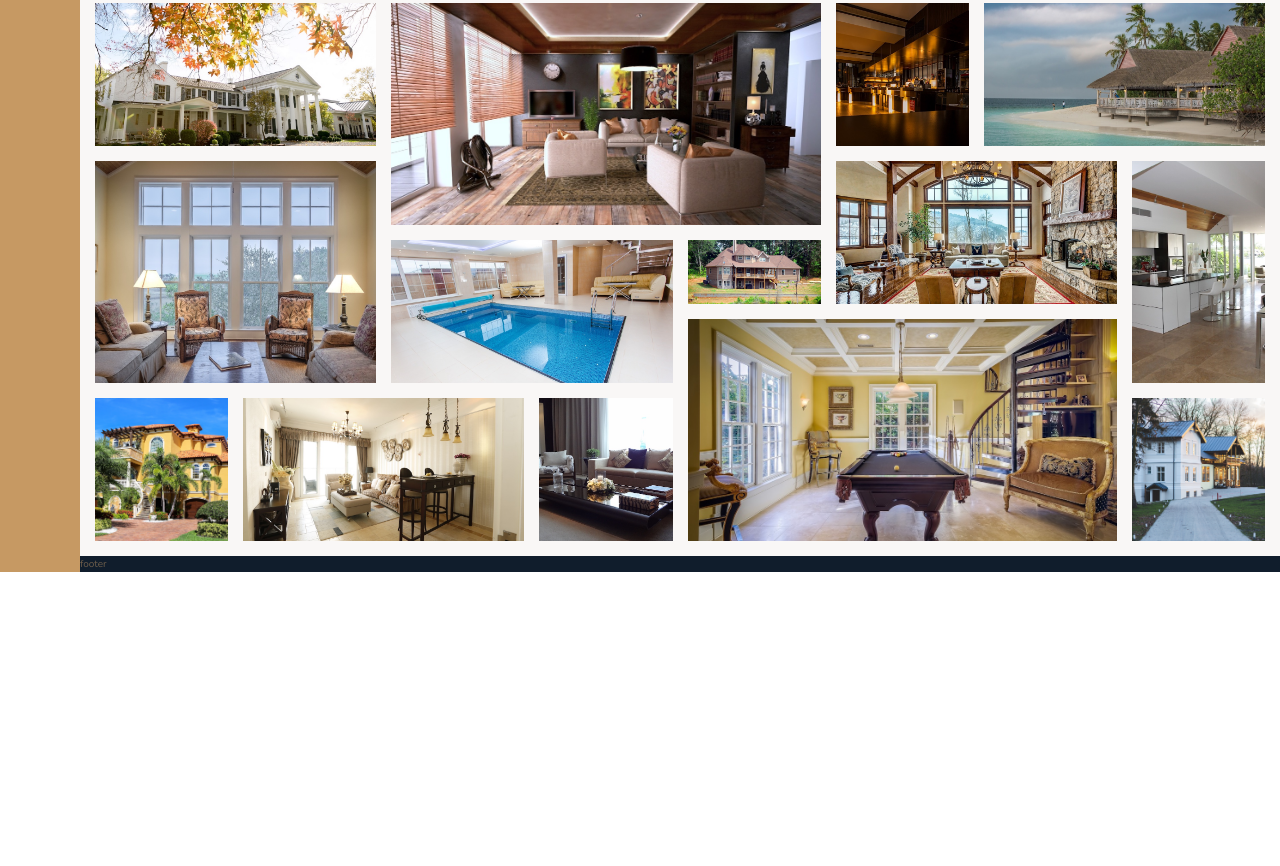
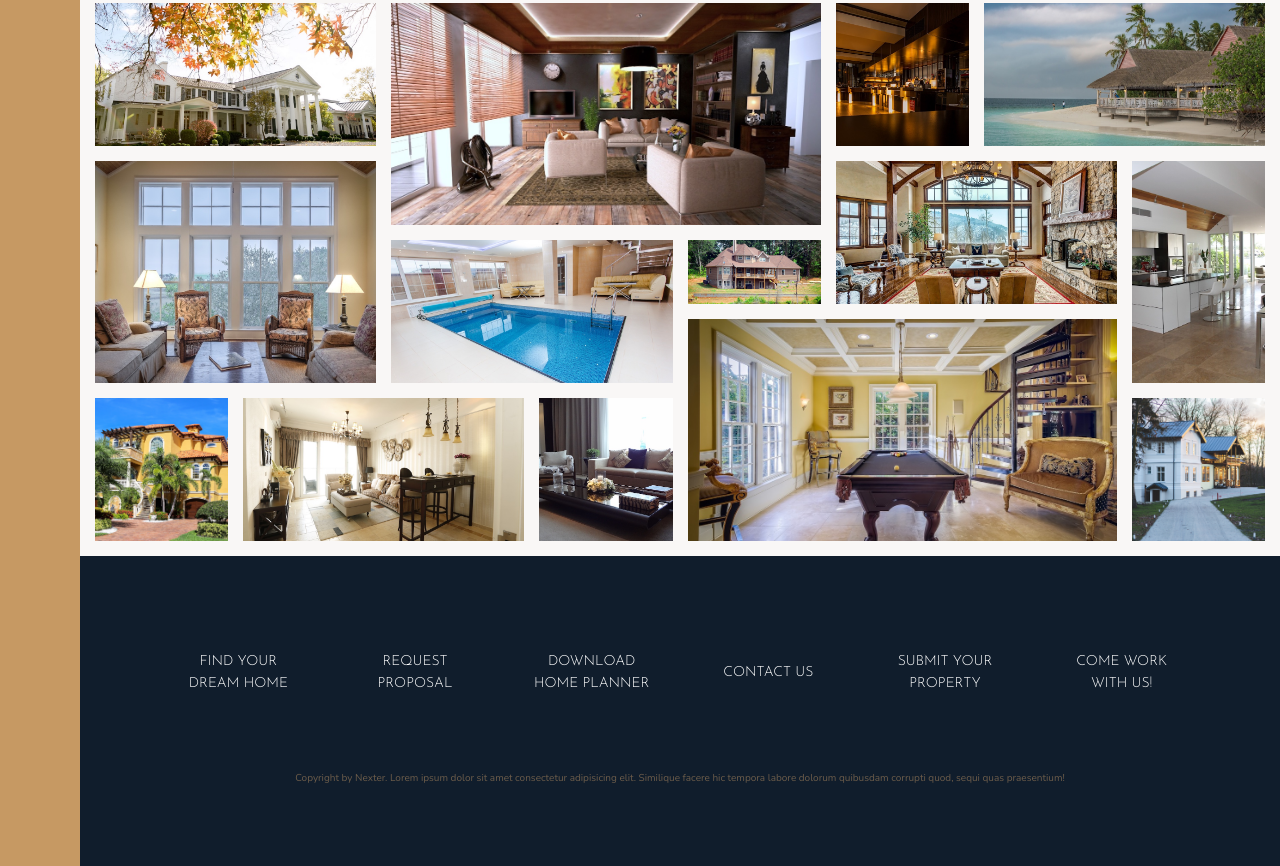
Before and after one commit to DominikKorpusik/nexter, a website built with Vite: page index.html in a window 1280 px wide. Shown: the part 3095-3961 px from the top of the page. Before the commit the page ends 3667 px from the top, so only its background shows below. Built offline with nearby package versions, Linux system fonts and the light colour scheme; files whose address does not match are found by name.

Commit message:
Add footer section

```diff
--- a/index.html
+++ b/index.html
@@ -374,6 +374,33 @@
       </figure>
     </section>
 
-    <footer class="footer">footer</footer>
+    <footer class="footer">
+      <ul class="nav">
+        <li class="nav__item">
+          <a href="#" class="nav__link"> find your dream home</a>
+        </li>
+        <li class="nav__item">
+          <a href="#" class="nav__link"> request proposal</a>
+        </li>
+        <li class="nav__item">
+          <a href="#" class="nav__link"> download home planner</a>
+        </li>
+        <li class="nav__item">
+          <a href="#" class="nav__link"> contact us</a>
+        </li>
+        <li class="nav__item">
+          <a href="#" class="nav__link"> submit your property</a>
+        </li>
+        <li class="nav__item">
+          <a href="#" class="nav__link"> come work with us!</a>
+        </li>
+      </ul>
+
+      <div class="footer__copyright">
+        Copyright by Nexter. Lorem ipsum dolor sit amet consectetur adipisicing
+        elit. Similique facere hic tempora labore dolorum quibusdam corrupti
+        quod, sequi quas praesentium!
+      </div>
+    </footer>
   </body>
 </html>
--- a/sass/_footer.scss
+++ b/sass/_footer.scss
@@ -1,4 +1,37 @@
 .footer {
   background-color: $color-secondary;
   grid-column: full-start / full-end;
+  padding: 8rem;
+
+  &__copyright {
+    text-align: center;
+    margin-top: 6rem;
+  }
 }
+
+.nav {
+  list-style: none;
+  display: grid;
+  grid-template-columns: repeat(auto-fit, minmax(15rem, 1fr));
+  gap: 2rem;
+  align-items: center;
+
+  &__link:link,
+  &__link:visited {
+    font-size: 1.4rem;
+    color: $color-white;
+    text-decoration: none;
+    font-family: $font-display;
+    text-transform: uppercase;
+    text-align: center;
+    padding: 1.5rem;
+    display: block;
+    transition: all 0.2s;
+  }
+
+  &__link:hover,
+  &__link:active {
+    background-color: rgba($color-white, 0.1);
+    transform: translateY(-3px);
+  }
+}
```
Also changed, not shown: css/style.css.
